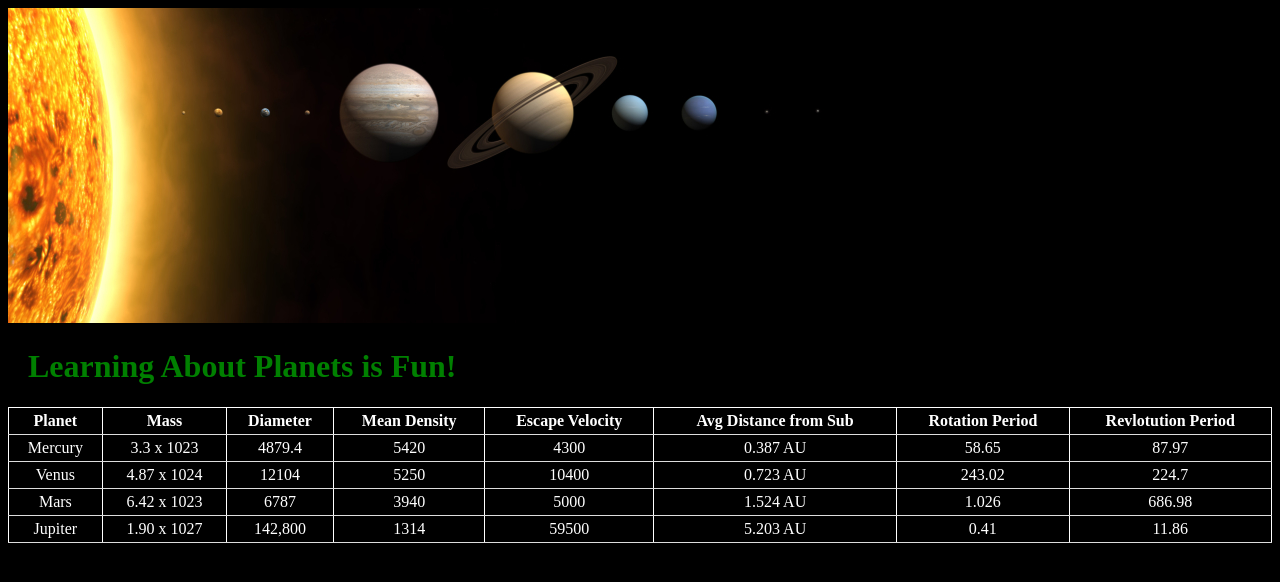
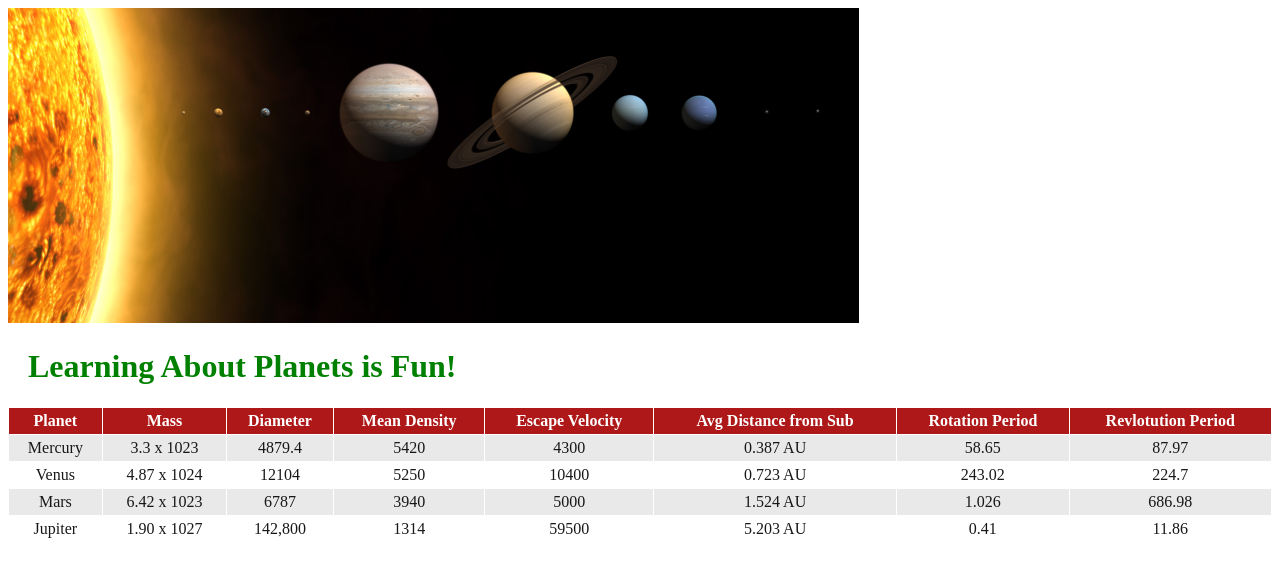
Before and after one commit to djrybski/lab5, a plain HTML site: page index.html in a window 1280 px wide. Drawn offline with Linux system fonts and the light colour scheme.

Commit message:
fixed everything lol

```diff
--- a/mystyle.css
+++ b/mystyle.css
@@ -1,4 +1,3 @@
-body
 {
     background-color: black;
 }
@@ -11,27 +10,31 @@ table
 {
     border-collapse: collapse;
 }
-table,th,td
+table, th, td
 {
    border: 1px solid white;
+   Opacity: 0.95;
 }
-
 th, td
 {
-   font-family: Comic Sans MS, cursive, sans-serif
-   font-size: 15px;
+
+   color: black;
+   padding: 4px;
    text-align: center;
-   color: white;
-   padding: 4px;
-
-   border-bottom: 1px solid #ddd;
 }
 
 th
 {
-   background-color; #a70000;
-   color: white;
+   background-color: #a70000;
+   Color: white;
+
 }
 
-
+tr:nth-child(even)
+{
+	background-color: #e8e8e8;
 }
+tr:nth-child(odd)
+{
+	background-color: white;
+}
```
